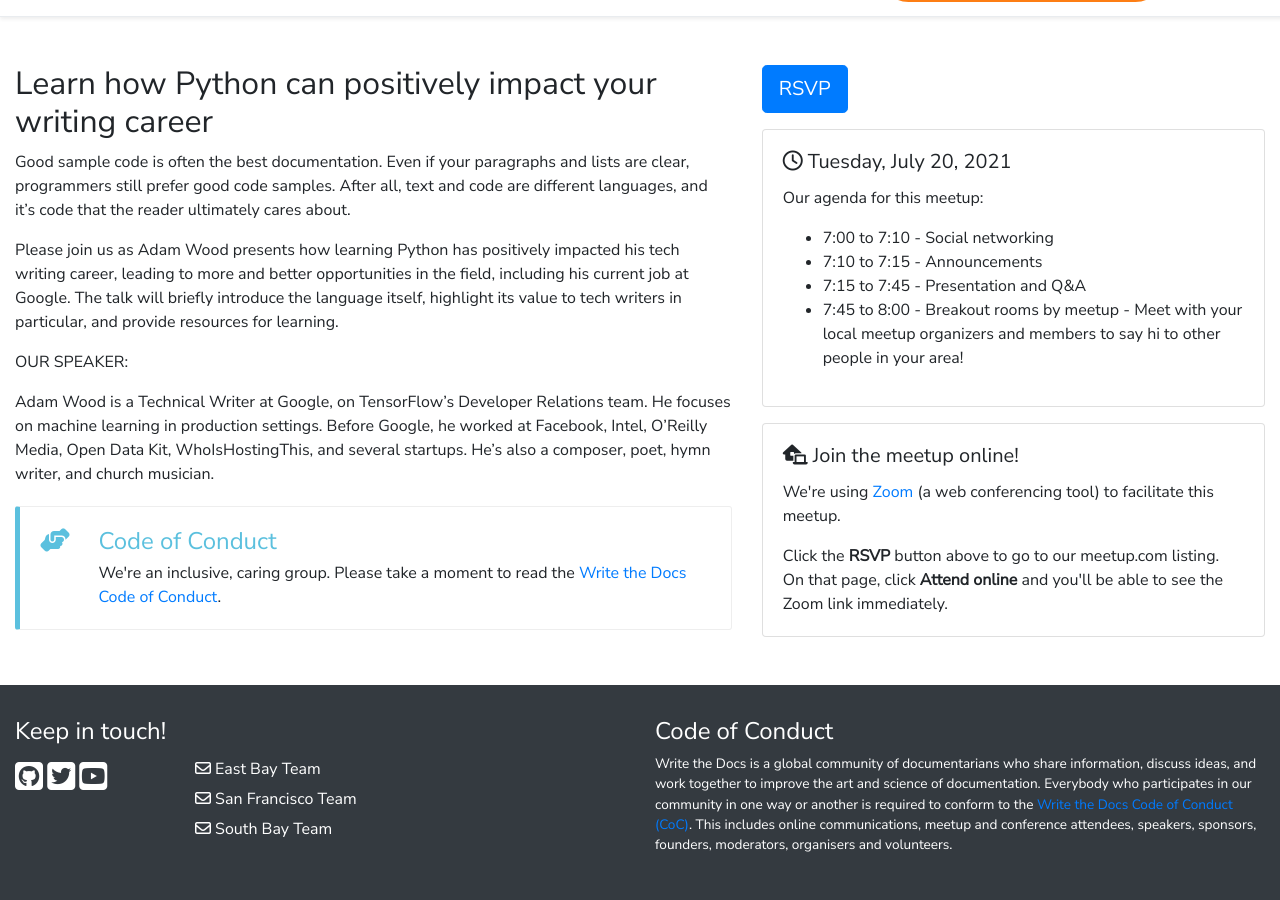
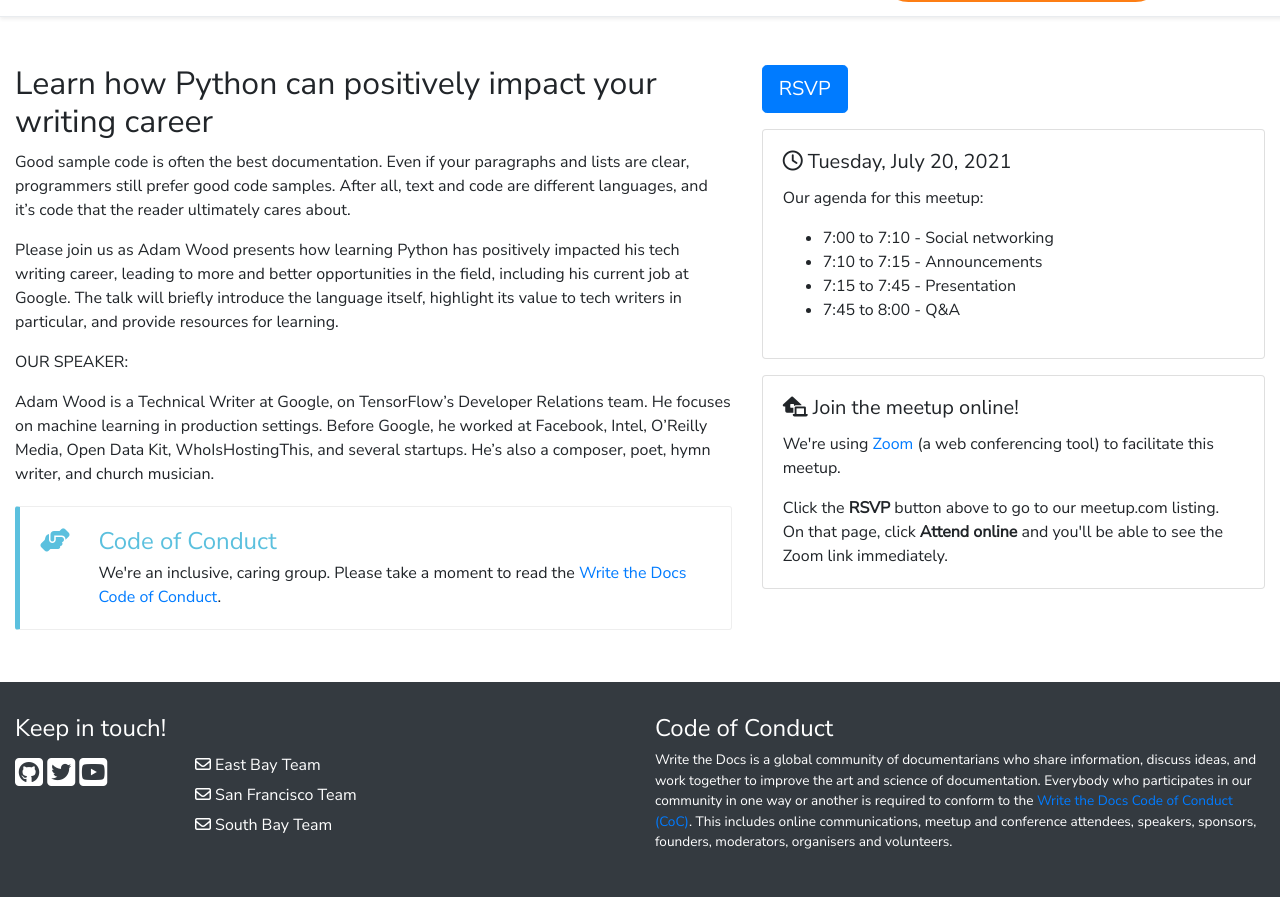
Before and after one commit to San-Francisco-Write-The-Docs/www, a Jekyll site: the page built from content/_events/2021/july.md, in a window 1280 px wide and 900 px high, scrolled down 281 px. Built offline with Jekyll 4.4.1, drawn with Linux system fonts in a browser that asks for light colours; nearby versions of some CDN libraries.

Commit message:
updated the agenda

```diff
--- a/content/_events/2021/july.md
+++ b/content/_events/2021/july.md
@@ -20,8 +20,8 @@
 agenda: |
       * 7:00 to 7:10 - Social networking
       * 7:10 to 7:15 - Announcements
-      * 7:15 to 7:45 - Presentation and Q&A
-      * 7:45 to 8:00 - Breakout rooms by meetup - Meet with your local meetup organizers and members to say hi to other people in your area!
+      * 7:15 to 7:45 - Presentation
+      * 7:45 to 8:00 - Q&A
 ---
 
 ## Learn how Python can positively impact your writing career
```
